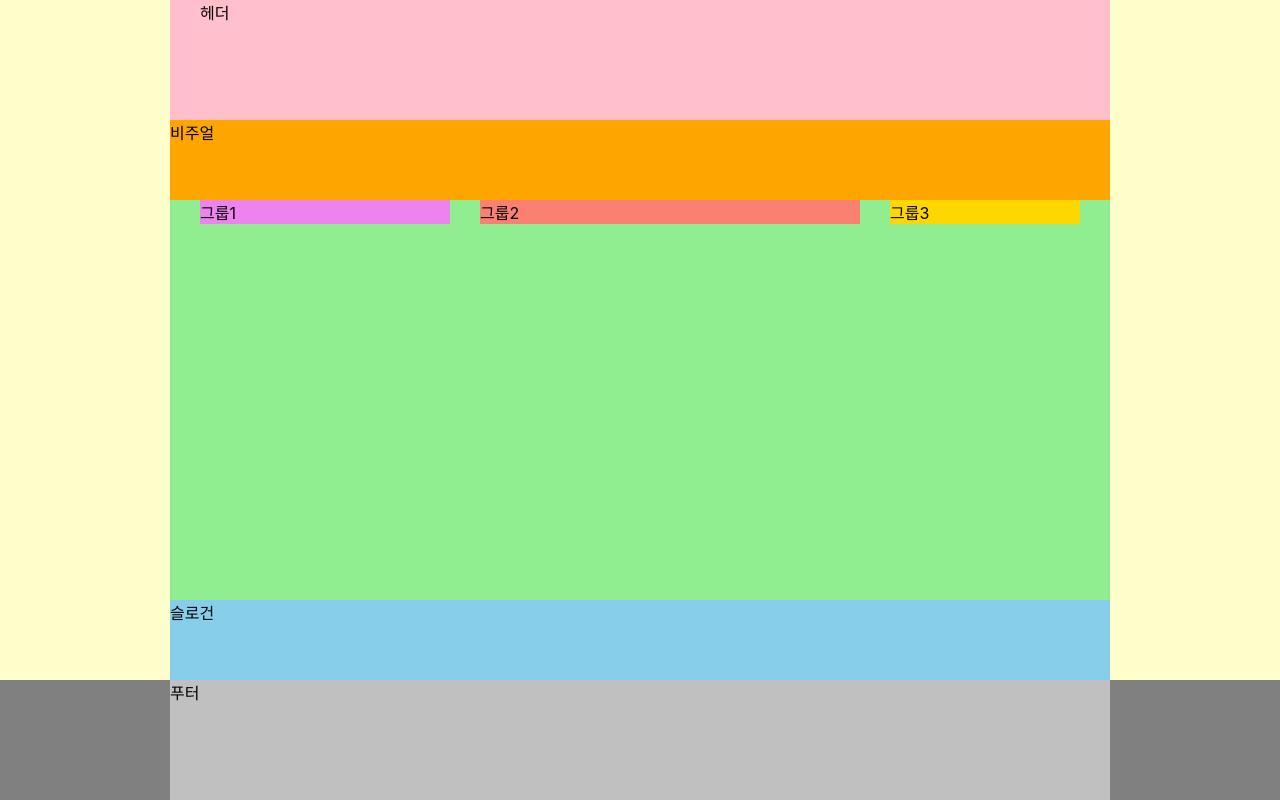
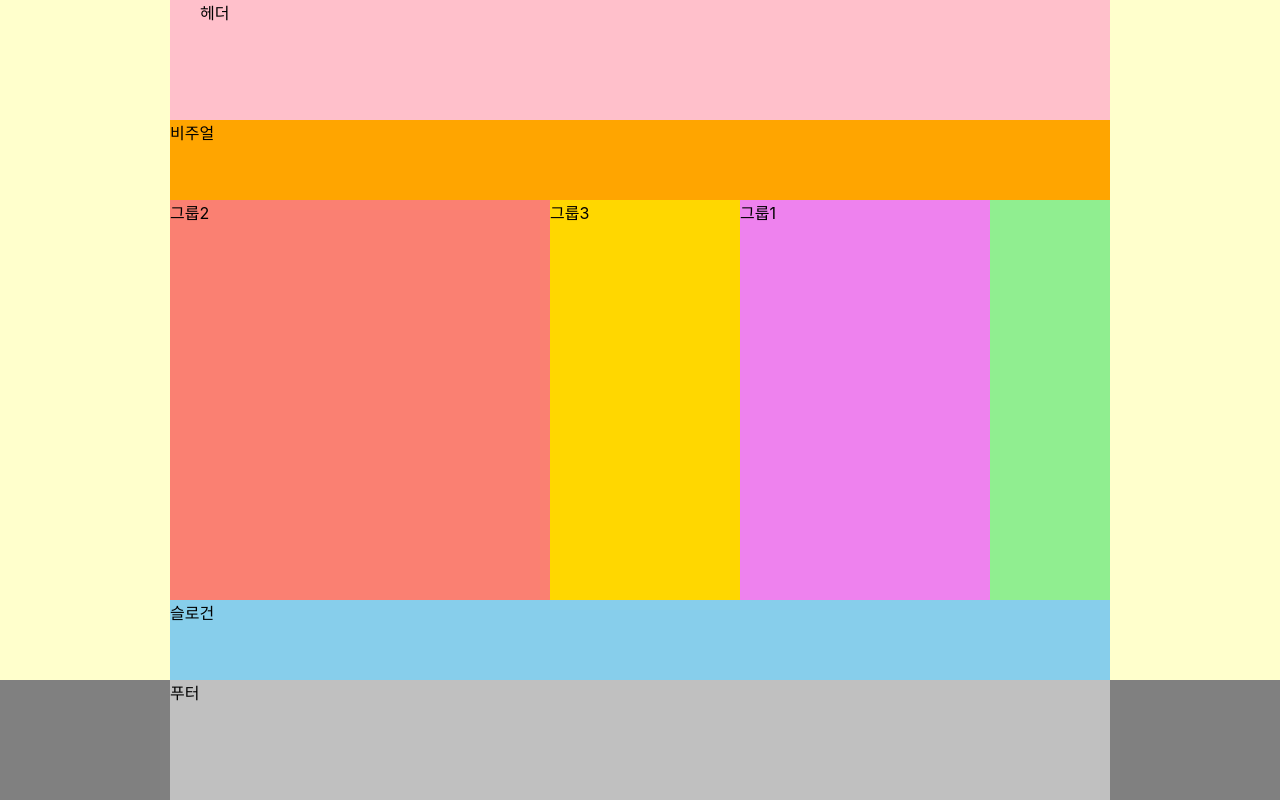
Before and after one commit to to06109/HTML5, a website: page index.html in a window 1280 px wide. Drawn offline with Linux system fonts and the light colour scheme; a web font is replaced by a local one.

Commit message:
flex를 이용한 메인 레이아웃

```diff
--- a/styles/style.css
+++ b/styles/style.css
@@ -44,18 +44,13 @@ header {
 .main {
   background: lightgreen;
   height: 50vh;
-  display: flow-root;
-  padding: 0 15px;
-}
-
-.group {
-  margin: 0 15px;
-  float: left;
+  display: flex;
 }
 
 .group1 {
   background: violet;
   width: 250px;
+  order: 1;
 }
 
 .group2 {
```
